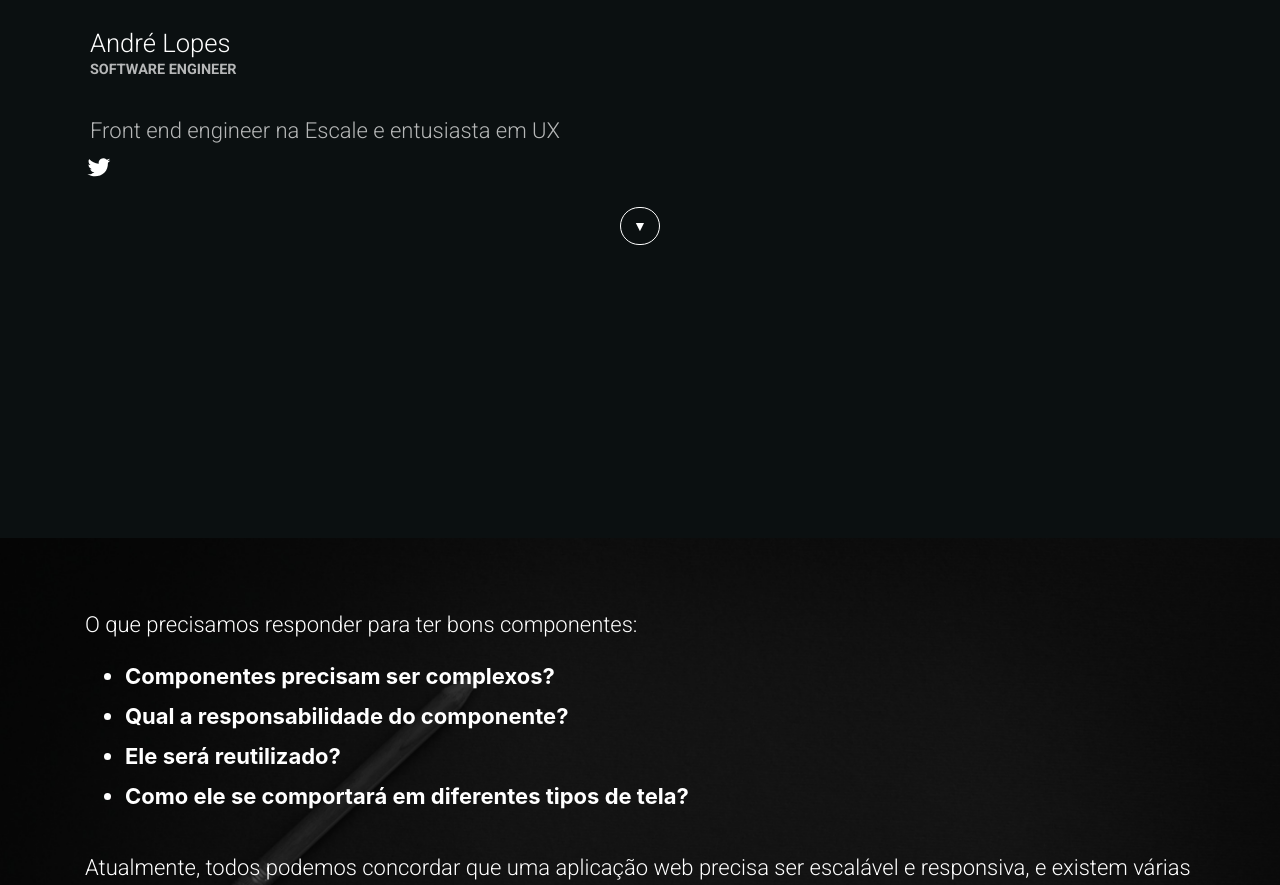
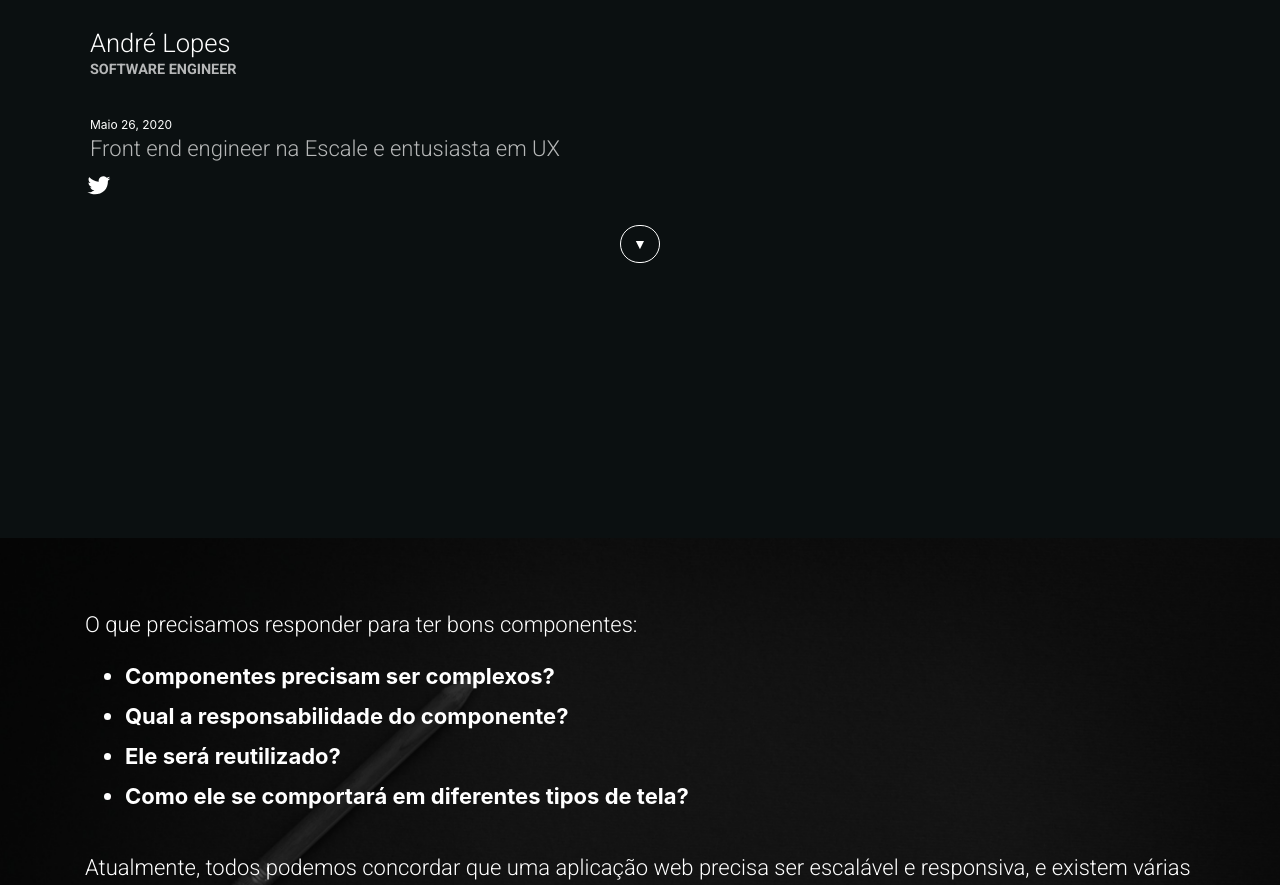
Before and after one commit to andreluizlopes/components-reactjs, a React (Create React App) app: page /#/ in a window 1280 px wide. Shown: the part 1062-1947 px from the top of the page. Built offline with nearby package versions, Linux system fonts and the light colour scheme.

Commit message:
feat: add date

```diff
--- a/src/page/landing/About/About.jsx
+++ b/src/page/landing/About/About.jsx
@@ -19,6 +19,7 @@ const About = () => {
               <h4 className='card-title'>André Lopes</h4>
               <h6 className='card-category'>software engineer</h6>
             </div>
+            <time datetime='2020-05-26 00:00'>Maio 26, 2020</time>
             <p className='card-description'>
               Front end engineer na Escale e entusiasta em UX
             </p>
--- a/src/page/landing/About/about.scss
+++ b/src/page/landing/About/about.scss
@@ -19,9 +19,15 @@
   .card-body {
     padding-left: 5px;
     padding-right: 5px;
+
+    time {
+      font-size: 12px;;
+    }
+
     .card-title {
       color: #fff;
     }
+
     .card-category,
     .card-description {
       color: hsla(0,0%,100%,.7);
```
